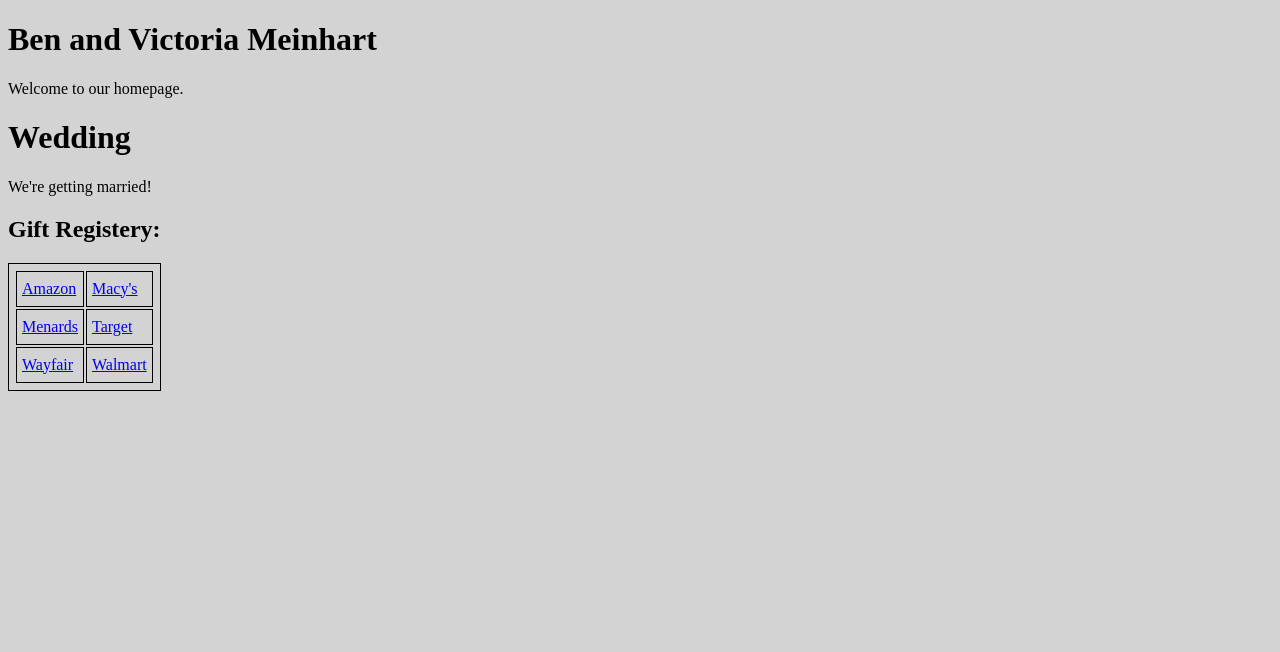
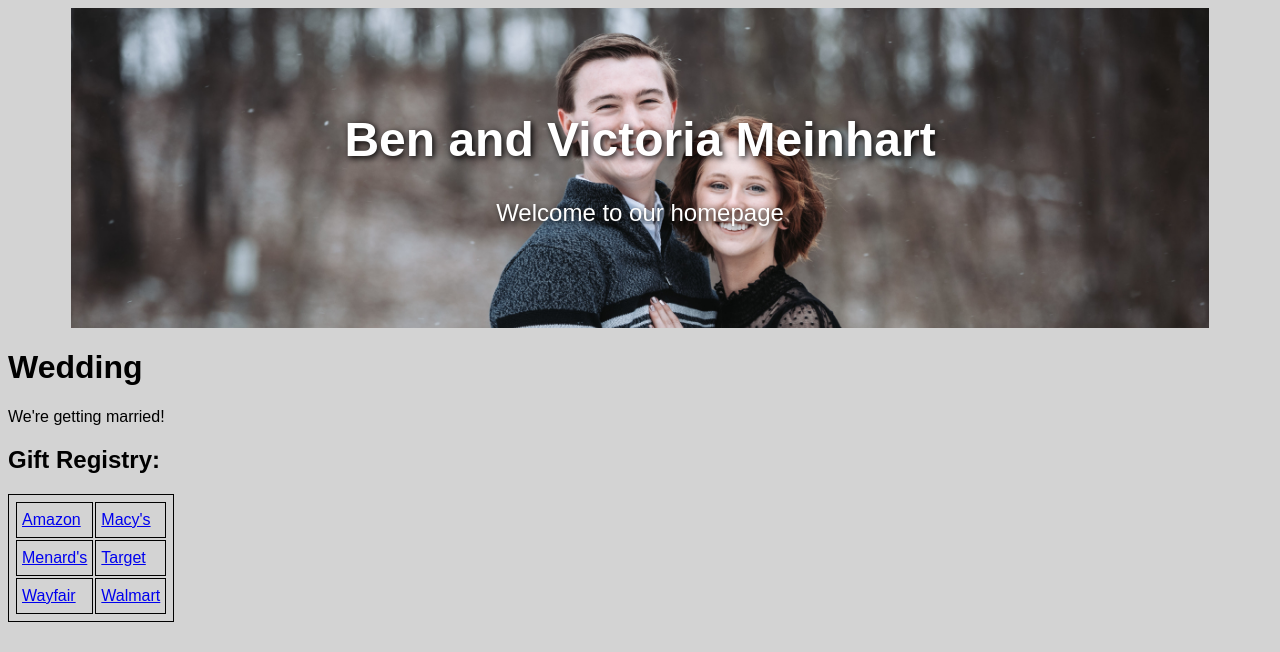
Before and after one commit to ben-ihelputech/personal-website, a plain HTML site: page www/index.html in a window 1280 px wide. Drawn offline with Linux system fonts and the light colour scheme.

Commit message:
added heading section

```diff
--- a/www/index.html
+++ b/www/index.html
@@ -8,8 +8,8 @@
 <head>
     <meta charset="utf-8">
     <meta http-equiv="X-UA-Compatible" content="IE=edge">
-    <title>Victora and Ben Meinhart</title>
-    <meta name="Victora and Ben Meinhart's Website" content="">
+    <title>Victoria and Ben Meinhart</title>
+    <meta name="Victoria and Ben Meinhart's Website" content="">
     <meta name="viewport" content="width=device-width, initial-scale=1">
     <link rel="stylesheet" href="style.css">
 </head>
@@ -18,13 +18,15 @@
     <!--[if lt IE 7]>
             <p class="browsehappy">You are using an <strong>outdated</strong> browser. Please <a href="#">upgrade your browser</a> to improve your experience.</p>
         <![endif]-->
-    <div class="welcome">
-        <h1>Ben and Victoria Meinhart</h1>
-        <p>Welcome to our homepage.</p>
+    <div class="header">
+        <div class="welcome">
+            <h1>Ben and Victoria Meinhart</h1>
+            <p>Welcome to our homepage</p>
+        </div>
     </div>
     <h1>Wedding</h1>
     <p>We're getting married!</p>
-    <h2>Gift Registery:</h2>
+    <h2>Gift Registry:</h2>
     <div class="links">
         <table>
             <tr>
@@ -39,7 +41,7 @@
             <tr>
                 <td>
                     <a href="https://www.menards.com/main/registrydetail.html?registryId=127241873&lastName=Miller"
-                    target="_blank">Menards</a>
+                    target="_blank">Menard's</a>
                 </td>
                 <td>
                     <a href="https://www.target.com/gift-registry/gift-giver?registryId=7d3e5be0-878d-11ec-8308-8da450f277d4"
--- a/www/style.css
+++ b/www/style.css
@@ -1,4 +1,32 @@
-/* Link Class */
+body {
+    background-color: lightgray;
+    font-family: Arial, Helvetica, sans-serif;
+}
+
+div.header {
+    margin: auto;
+    width: 90%;
+    height: 20em;
+    border: 1px gray;
+    background-image: url(images/victoria-ben-1-medium.jpg);
+    background-repeat: no-repeat;
+    background-size: cover;
+    background-position: center top 5%;
+
+}
+
+div.welcome {
+    text-align: center;
+    color: white;
+    text-shadow: 2px 2px 6px #000000;
+    padding-top: 3em;
+    inline-size: auto;
+    overflow-wrap: break-word;
+    word-wrap: break-word;
+    font-size: x-large;
+
+}
+
 .links {
     line-height: 1.5;
 }
@@ -7,7 +35,3 @@ table, tr, td {
     border: 1px solid;
     padding: 5px;
 }
-
-body {
-    background-color: lightgray;
-}
```
Also changed, not shown: www/images/victoria-ben-1-medium.jpg (added).
